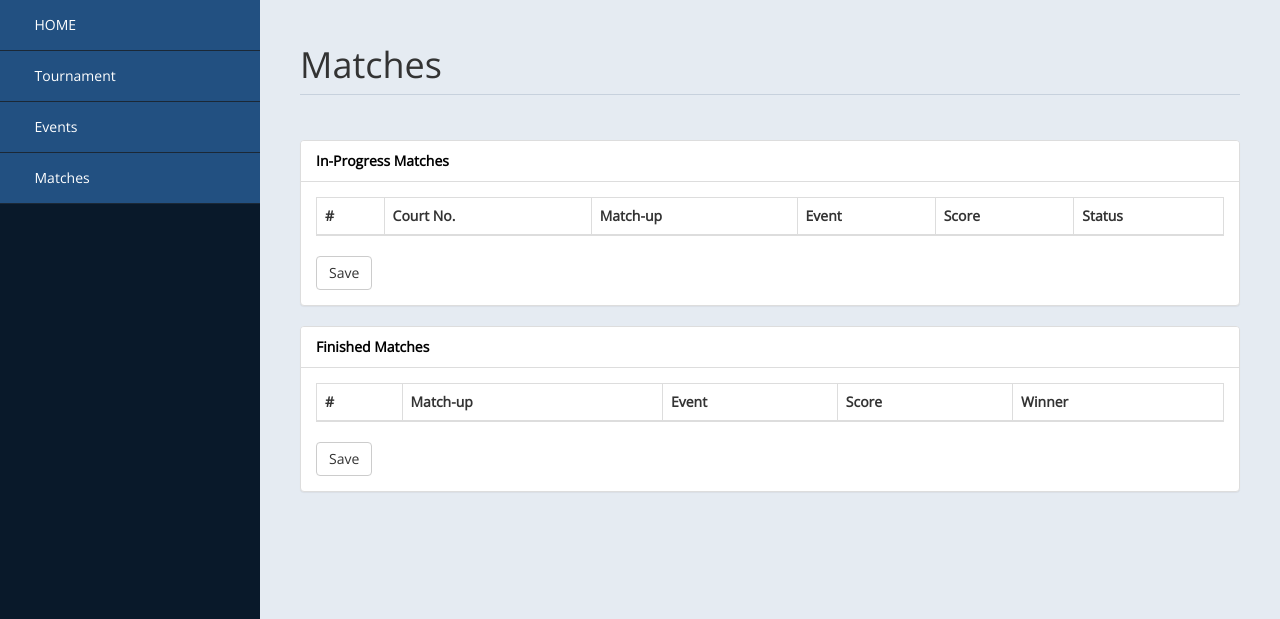
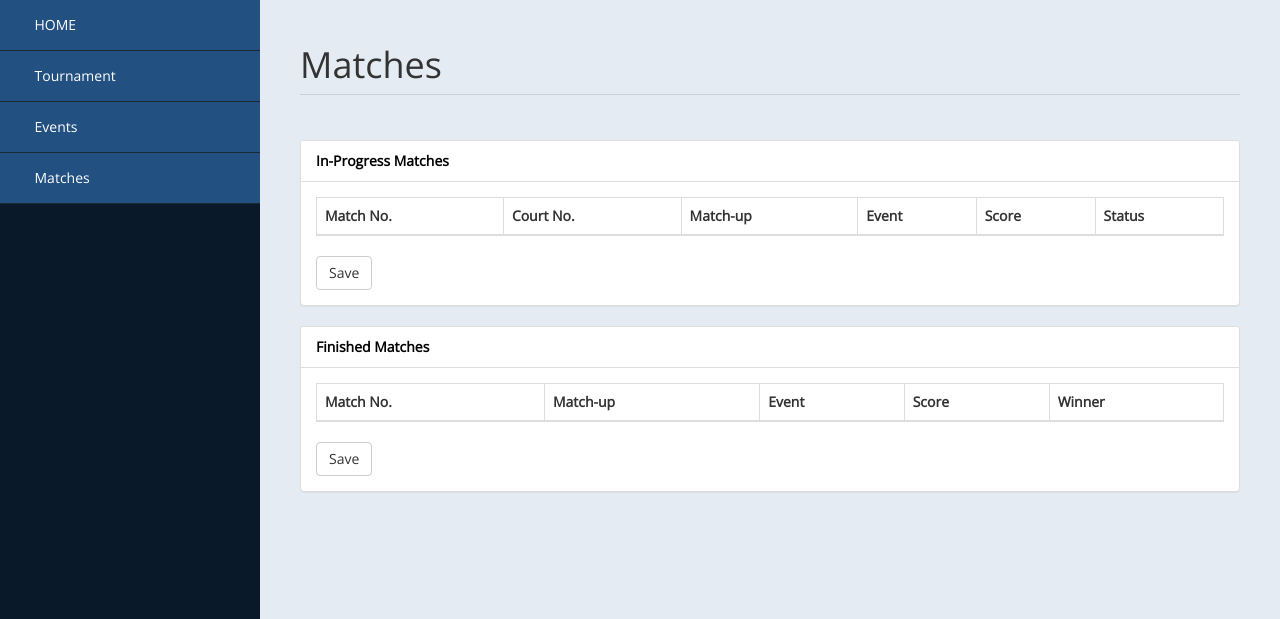
Before and after one commit to enfageorge/ua-badminton-tournament, a Flask app: page /admin/matches in a window 1280 px wide. Shown: the part 60-679 px from the top of the page. Run offline with Flask 3, Linux system fonts and the light colour scheme; the visitor is signed in with stand-in values (Sample User, id 1); lists and menus that the app fills with data are empty; some libraries are stand-ins or nearby versions; some web fonts are replaced.

Commit message:
html and route file for admin matches
Signed-off-by: Urvika-gola <urvika.gola@gmail.com>

```diff
--- a/modules/admin/routes.py
+++ b/modules/admin/routes.py
@@ -3,7 +3,7 @@ from flask import Blueprint, render_template, request
 from modules.admin.dashboard_home import get_player_roaster
 from modules.admin.dashboard_tournament import get_tournament_details
 from modules.admin.dashboard_events import get_event_details
-from modules.admin.dashboard_matches import get_matches_details
+from modules.admin.dashboard_matches import get_matches_details, set_matches_details
 
 from modules.decoraters import admin_login_required
 
@@ -32,10 +32,18 @@ def admin_events():
     return render_template('admin/admin_events.html', msg=event_details)
 
 
-@admin_app.route('/admin/matches')
+@admin_app.route('/admin/matches', methods=['GET', 'POST'])
 @admin_login_required
 def admin_matches():
     print("Hello")
     match_details = get_matches_details()
     print(match_details)
     return render_template('admin/admin_matches.html', msg=match_details)
+
+@admin_app.route('/admin/update_matches', methods=['POST'])
+def update_matches():
+    print("Hello, I am inside admin_matches")
+    if request.method == "POST":
+        match_details = get_matches_details()
+        match_updated_details = set_matches_details(request, match_details)
+        return render_template('admin/admin_matches.html', msg=match_updated_details)
--- a/templates/admin/admin_matches.html
+++ b/templates/admin/admin_matches.html
@@ -25,6 +25,7 @@
             const formGroup = document.createElement('div');
             formGroup.classList.add('form-group');
             const select = document.createElement('select');
+            select.name = "match_status";
             select.classList.add('form-control');
             let options = [];
             if(Array.isArray(data)){
@@ -50,8 +51,9 @@
             const tableDataDiv = document.createElement('div');
             tableDataDiv.classList.add('form-group');
             const input = document.createElement('input');
+            input.name = "score";
             input.classList.add('form-control');
-            input.setAttribute("placeholder", "Enter Score")
+            input.setAttribute("placeholder", "Enter Score");
             input.value = data;
             tableDataDiv.append(input);
             return tableDataDiv;
@@ -166,7 +168,7 @@
                 </div>
             </div>
             <!-- /. ROW  -->
-
+            <form role="form" action="{{url_for('admin.update_matches')}}" method="post">
                 <div class="row">
                     <div class="col-md-12">
                         <!-- Advanced Tables -->
@@ -179,7 +181,7 @@
                                     <table class="table table-striped table-bordered table-hover" id="dataTables-example">
                                         <thead>
                                         <tr>
-                                        <th>#</th>
+                                            <th>Match No.</th>
                                             <th>Court No.</th>
                                             <th>Match-up</th>
                                             <th>Event</th>
@@ -198,6 +200,7 @@
                         <!--End Advanced Tables -->
                     </div>
                 </div>
+            </form>
             <!-- /. ROW  -->
             <div class="row">
                 <div class="col-md-12">
@@ -211,7 +214,7 @@
                                 <table class="table table-striped table-bordered table-hover" id="dataTables-example">
                                     <thead>
                                     <tr>
-                                        <th>#</th>
+                                        <th>Match No.</th>
                                         <th>Match-up</th>
                                         <th>Event</th>
                                         <th>Score</th>
```
Lines whose indentation alone changed are shown as unchanged.
